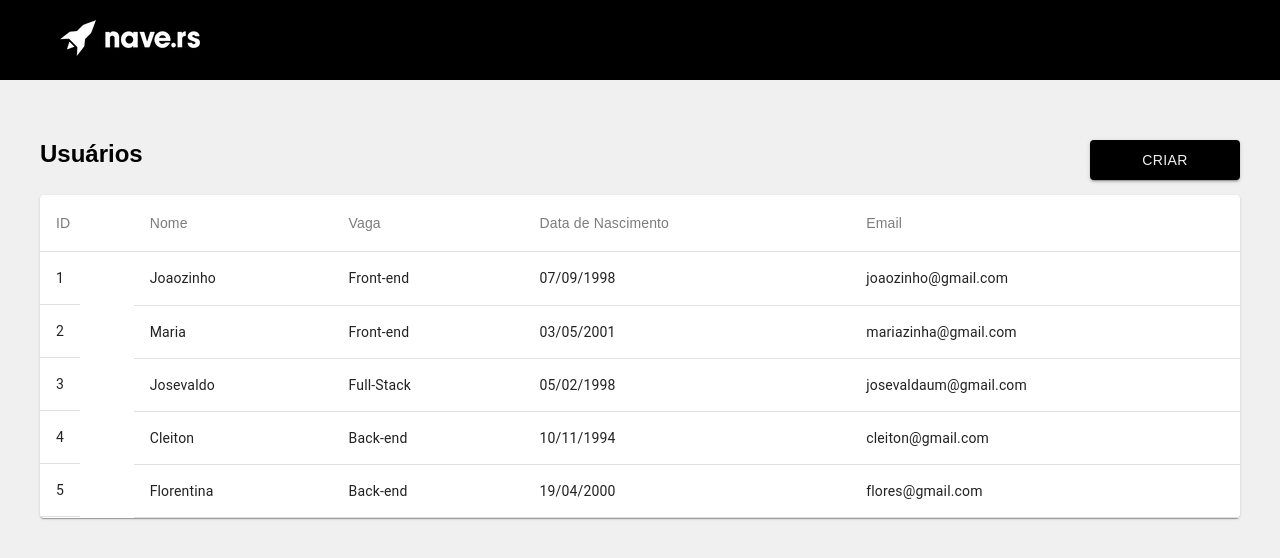
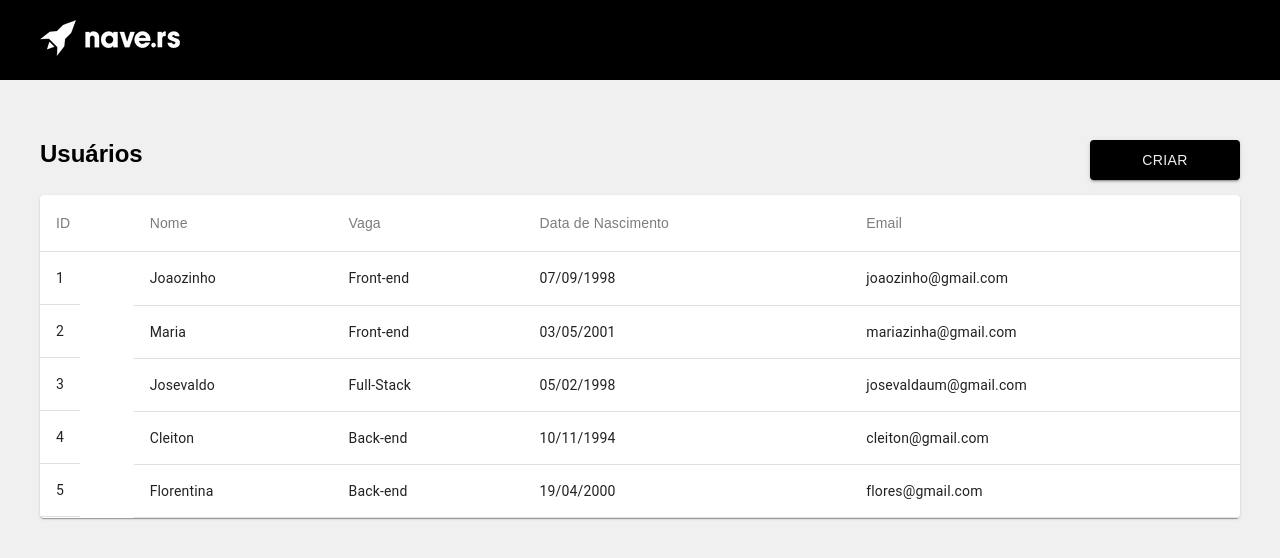
Before and after one commit to luanfv/jobs, a React (Create React App) app: page / in a window 1280 px wide. Shown: the top 558 px of the page. Built offline with nearby package versions, Linux system fonts and the light colour scheme.

Commit message:
Update in logo of header

```diff
--- a/src/components/Header/index.jsx
+++ b/src/components/Header/index.jsx
@@ -1,9 +1,12 @@
 import React from 'react'
 import {HeaderStyle} from './style'
 import logo from './../../img/logo.png'
+import {Link} from 'react-router-dom'
 
 export default () => (
     <HeaderStyle>
-        <img src={logo} />
+        <Link to='/'>
+            <img src={logo} />
+        </Link>
     </HeaderStyle>
 )
--- a/src/components/Header/style.jsx
+++ b/src/components/Header/style.jsx
@@ -5,6 +5,6 @@ export const HeaderStyle = styled.header`
     padding: 20px;
 
     img {
-       margin-left: 40px;
+       margin-left: 20px;
     }
 `
```
